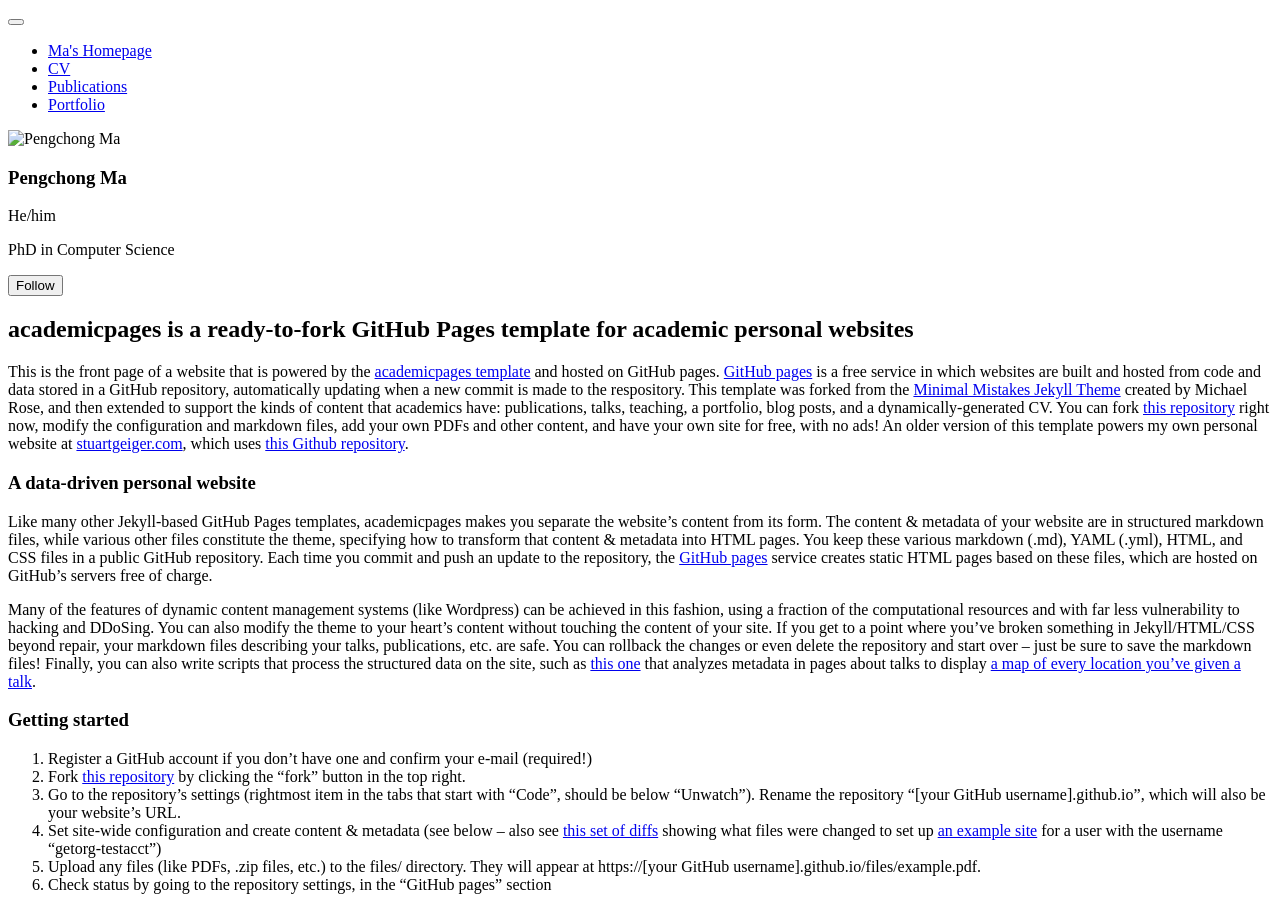
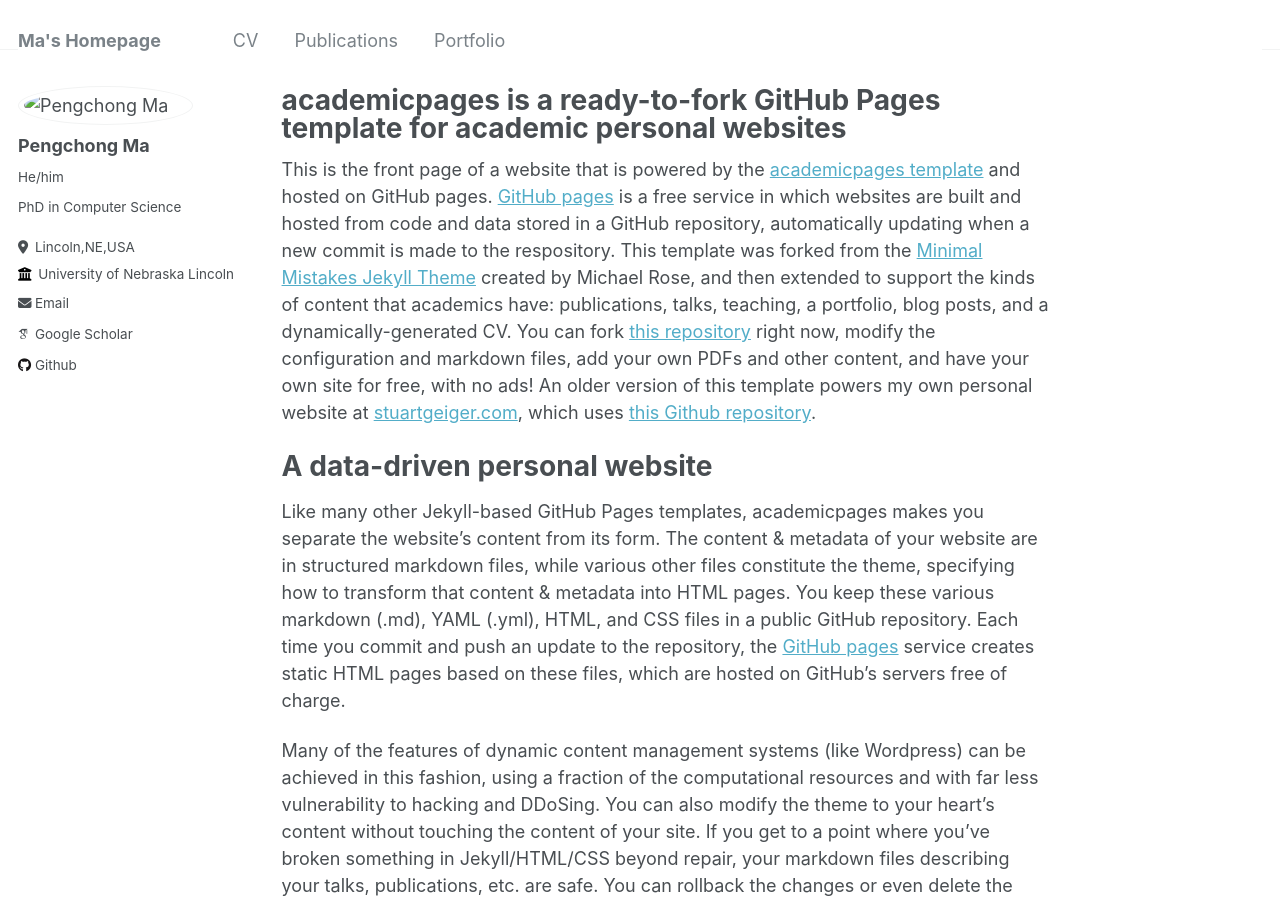
Before and after one commit to mpckkk/mapengchong.github.io, a Jekyll site: the page built from _pages/about.md, in a window 1280 px wide and 900 px high. Built offline with Jekyll 4.4.1, drawn with Linux system fonts in a browser that asks for light colours; some web fonts are replaced; a script bundle is joined from its source files by our own code; library files that are not in the unit come from our copies; part of the change alters nothing that is shown.

```diff
--- a/_config.yml
+++ b/_config.yml
@@ -13,7 +13,7 @@ title_separator          : "-"
 name                     : "Pengchong Ma"
 description              : &description "personal description"
 url                      : https://mpckkk.github.io/
-baseurl                  : https://mpckkk.github.io/
+baseurl                  : ""
 repository               : "mpckkk/mpckkk.github.io"
 
 # Site Author - The following control what appear as part of the author content on the side bar.
```
